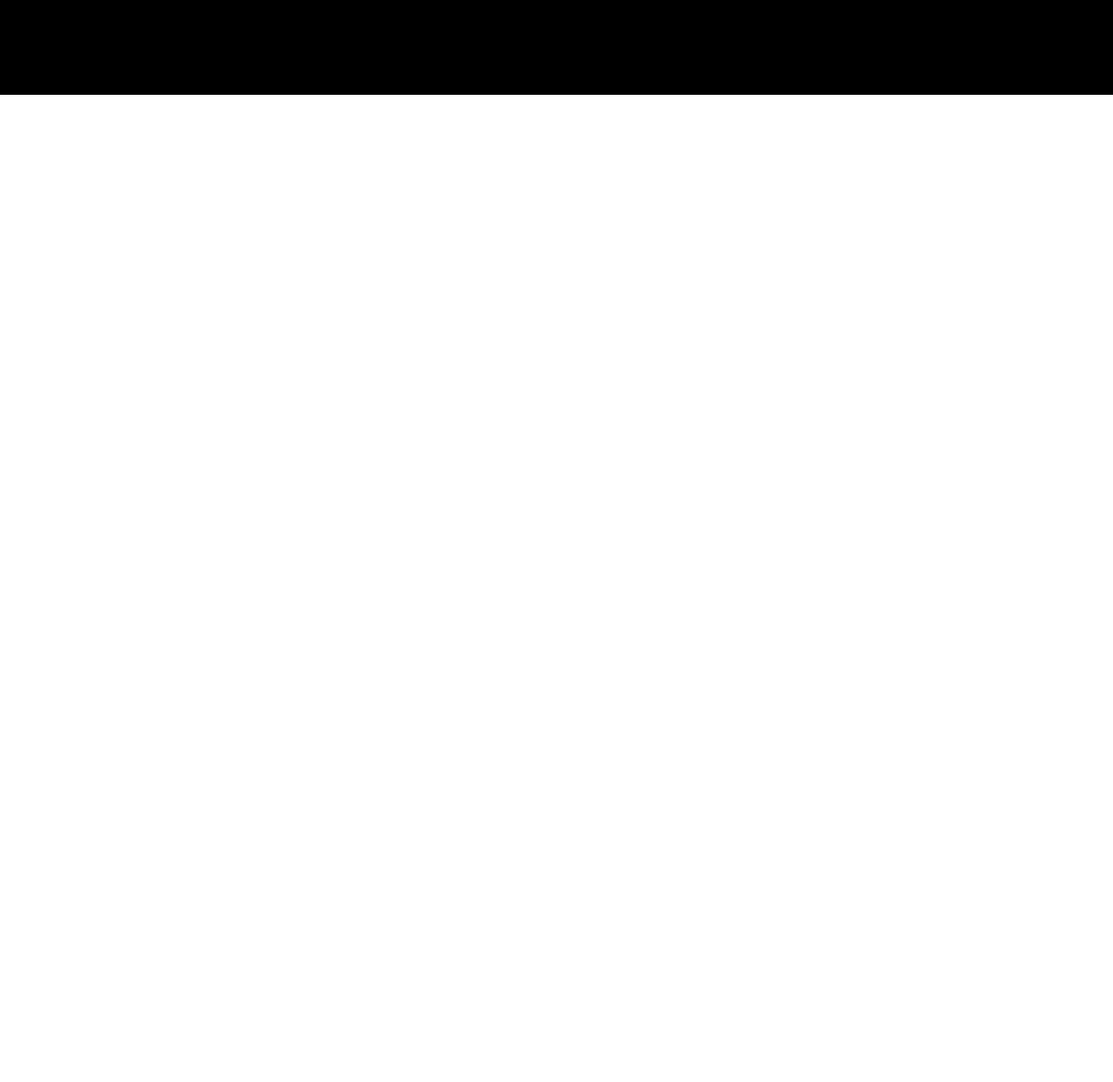
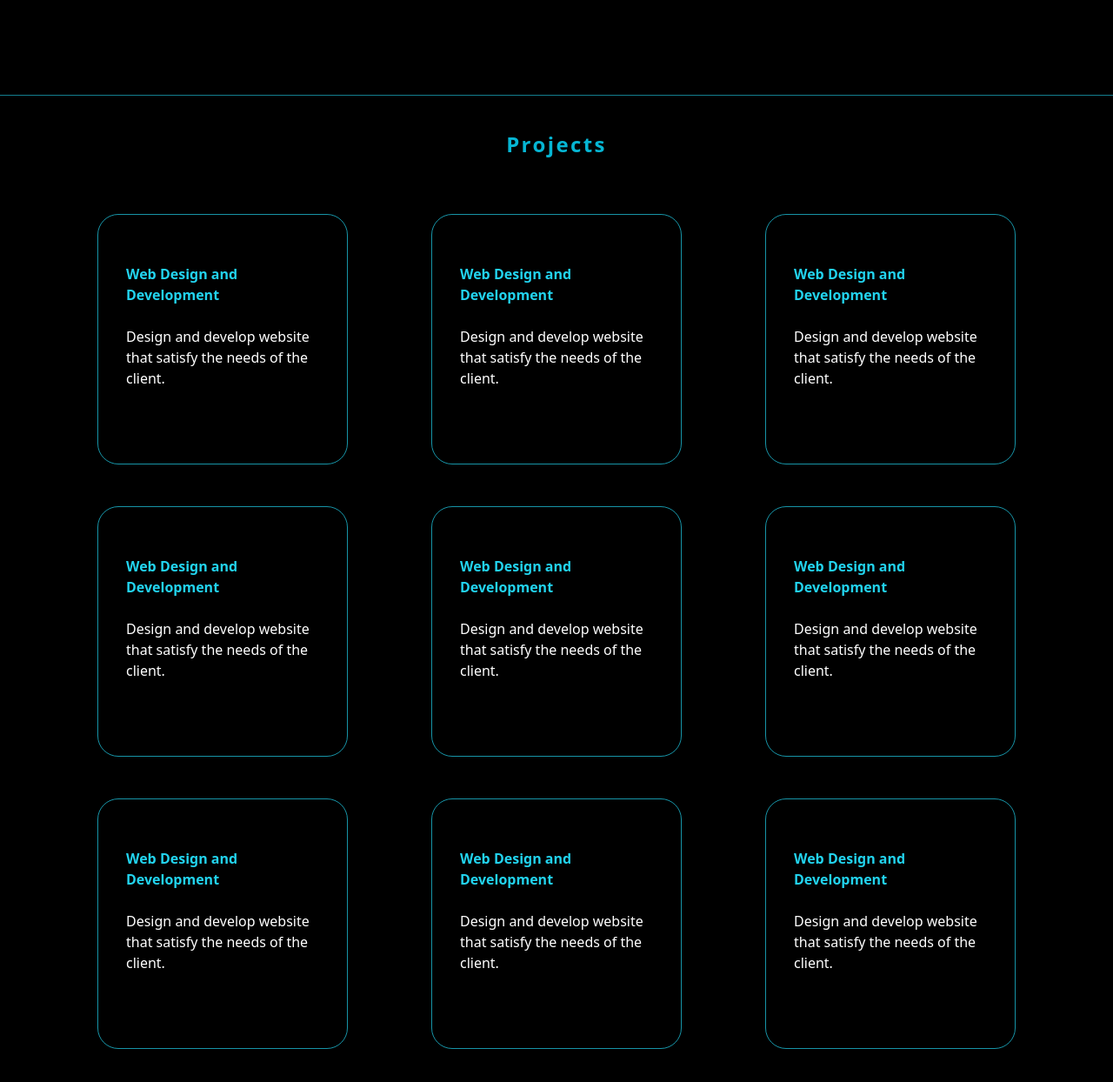
Before and after one commit to b4sh001/joshdev, a website: page index.html in a window 1280 px wide. Shown: the part 1480-2724 px from the top of the page at 87% size. Before the commit the page ends 1589 px from the top, so only its background shows below. Drawn offline with Linux system fonts and the light colour scheme.

Commit message:
Some Changes on Alignment

```diff
--- a/index.html
+++ b/index.html
@@ -53,16 +53,16 @@
       </nav>
 
       <main class="text-white">
+        <!-- About -->
         <section class="bg-[#000000]">
           <div class="max-h-full max-w-6xl mx-auto">
             <div
-              class="flex justify-between items-center text-start max-w-7xl mx-auto h-[660px]">
-              <div class="max-w-md">
-                <div class="flex">
-                  <p class="text-white text-xs leading-4 tracking-widest">
-                    HI THERE 👋, I'M
-                  </p>
-                </div>
+              class="flex justify-around items-center w-full mx-auto text-start h-[660px]">
+              <div class="w-1/2 px-10">
+                <p class="text-white text-xs leading-4 tracking-widest">
+                  HI THERE 👋, I'M
+                </p>
+
                 <div class="py-6">
                   <h2 class="font-bold text-3xl">JOSHUA SOL</h2>
                   <p class="text-cyan-400">joshdev</p>
@@ -77,7 +77,7 @@
                   <div class="">Hire Me</div>
                 </button>
               </div>
-              <div class="">
+              <div class="w-1/2 flex justify-end pr-10">
                 <div
                   class="h-[340px] w-[340px] border-4 border-cyan-600 drop-shadow-lg bg-slate-200">
                   <div class="max-w-lg">
@@ -90,6 +90,9 @@
             </div>
           </div>
         </section>
+        <!-- /About -->
+
+        <!-- Services -->
         <section
           class="max-h-full w-full mx-auto bg-[#000000] border-t border-cyan-400 border-opacity-60">
           <div class="py-10">
@@ -100,7 +103,7 @@
             </div>
 
             <div
-              class="relative flex flex-col justify-center items-center w-full max-w-6xl mx-auto md:flex-row md:flex-wrap lg:mb-12">
+              class="relative flex flex-col justify-around items-center w-full max-w-6xl mx-auto md:flex-row md:flex-wrap lg:mb-12">
               <div
                 class="relative flex items-start max-w-[18rem] h-72 bg-transparent border border-cyan-400 border-opacity-70 rounded-3xl px-8 py-4 my-6 mx-2">
                 <div
@@ -252,8 +255,140 @@
             </div>
           </div>
         </section>
+        <!-- /Services -->
 
-        <section></section>
+        <!-- Projects -->
+        <section
+          class="max-h-full w-full mx-auto bg-[#000000] border-t border-cyan-400 border-opacity-60">
+          <div class="py-10">
+            <div class="text-center mb-10">
+              <h2 class="font-bold tracking-widest text-2xl text-cyan-500">
+                Projects
+              </h2>
+            </div>
+
+            <div
+              class="relative flex flex-col justify-around items-center w-full max-w-6xl mx-auto md:flex-row md:flex-wrap lg:mb-12">
+              <div
+                class="relative flex items-start max-w-[18rem] h-72 bg-transparent border border-cyan-400 border-opacity-70 rounded-3xl px-8 py-4 my-6 mx-2">
+                <div class="py-10">
+                  <span class="font-semibold text-cyan-400"
+                    >Web Design and Development
+                  </span>
+                  <p class="mt-6">
+                    Design and develop website that satisfy the needs of the
+                    client.
+                  </p>
+                </div>
+              </div>
+
+              <div
+                class="relative flex items-start max-w-[18rem] h-72 bg-transparent border border-cyan-400 border-opacity-70 rounded-3xl px-8 py-4 my-6 mx-2">
+                <div class="py-10">
+                  <span class="font-semibold text-cyan-400"
+                    >Web Design and Development
+                  </span>
+                  <p class="mt-6">
+                    Design and develop website that satisfy the needs of the
+                    client.
+                  </p>
+                </div>
+              </div>
+
+              <div
+                class="relative flex items-start max-w-[18rem] h-72 bg-transparent border border-cyan-400 border-opacity-70 rounded-3xl px-8 py-4 my-6 mx-2">
+                <div class="py-10">
+                  <span class="font-semibold text-cyan-400"
+                    >Web Design and Development
+                  </span>
+                  <p class="mt-6">
+                    Design and develop website that satisfy the needs of the
+                    client.
+                  </p>
+                </div>
+              </div>
+
+              <div
+                class="relative flex items-start max-w-[18rem] h-72 bg-transparent border border-cyan-400 border-opacity-70 rounded-3xl px-8 py-4 my-6 mx-2">
+                <div class="py-10">
+                  <span class="font-semibold text-cyan-400"
+                    >Web Design and Development
+                  </span>
+                  <p class="mt-6">
+                    Design and develop website that satisfy the needs of the
+                    client.
+                  </p>
+                </div>
+              </div>
+
+              <div
+                class="relative flex items-start max-w-[18rem] h-72 bg-transparent border border-cyan-400 border-opacity-70 rounded-3xl px-8 py-4 my-6 mx-2">
+                <div class="py-10">
+                  <span class="font-semibold text-cyan-400"
+                    >Web Design and Development
+                  </span>
+                  <p class="mt-6">
+                    Design and develop website that satisfy the needs of the
+                    client.
+                  </p>
+                </div>
+              </div>
+
+              <div
+                class="relative flex items-start max-w-[18rem] h-72 bg-transparent border border-cyan-400 border-opacity-70 rounded-3xl px-8 py-4 my-6 mx-2">
+                <div class="py-10">
+                  <span class="font-semibold text-cyan-400"
+                    >Web Design and Development
+                  </span>
+                  <p class="mt-6">
+                    Design and develop website that satisfy the needs of the
+                    client.
+                  </p>
+                </div>
+              </div>
+
+              <div
+                class="relative flex items-start max-w-[18rem] h-72 bg-transparent border border-cyan-400 border-opacity-70 rounded-3xl px-8 py-4 my-6 mx-2">
+                <div class="py-10">
+                  <span class="font-semibold text-cyan-400"
+                    >Web Design and Development
+                  </span>
+                  <p class="mt-6">
+                    Design and develop website that satisfy the needs of the
+                    client.
+                  </p>
+                </div>
+              </div>
+
+              <div
+                class="relative flex items-start max-w-[18rem] h-72 bg-transparent border border-cyan-400 border-opacity-70 rounded-3xl px-8 py-4 my-6 mx-2">
+                <div class="py-10">
+                  <span class="font-semibold text-cyan-400"
+                    >Web Design and Development
+                  </span>
+                  <p class="mt-6">
+                    Design and develop website that satisfy the needs of the
+                    client.
+                  </p>
+                </div>
+              </div>
+
+              <div
+                class="relative flex items-start max-w-[18rem] h-72 bg-transparent border border-cyan-400 border-opacity-70 rounded-3xl px-8 py-4 my-6 mx-2">
+                <div class="py-10">
+                  <span class="font-semibold text-cyan-400"
+                    >Web Design and Development
+                  </span>
+                  <p class="mt-6">
+                    Design and develop website that satisfy the needs of the
+                    client.
+                  </p>
+                </div>
+              </div>
+            </div>
+          </div>
+        </section>
+        <!-- /Projects -->
       </main>
     </div>
   </body>
```
Also changed, not shown: dist/output.css.
